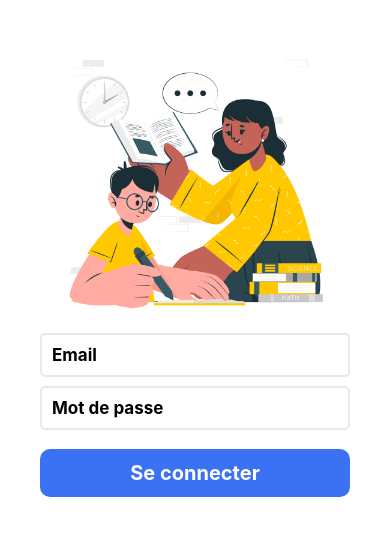
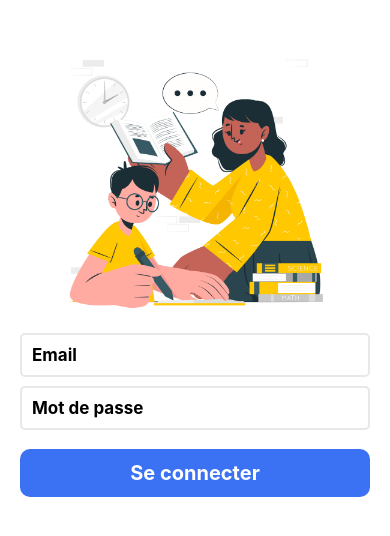
Before and after one commit to rachidamrani/educatif-info, a React Native app: screen / in a window 390 px wide. Shown: the part 152-688 px from the top of the page. Built offline with nearby package versions, Linux system fonts and the light colour scheme.

Commit message:
add stack navigator

```diff
--- a/App.js
+++ b/App.js
@@ -1,14 +1,32 @@
 import { StatusBar } from 'expo-status-bar'
 import { StyleSheet, Text, View } from 'react-native'
 import LoginScreen from './screens/LoginScreen'
+import { NavigationContainer } from '@react-navigation/native'
+import { createNativeStackNavigator } from '@react-navigation/native-stack'
+import WelcomeScreen from './screens/WelcomeScreen'
+
+const Stack = createNativeStackNavigator()
+
+function Navigation() {
+  return (
+    <NavigationContainer>
+      <Stack.Navigator
+        screenOptions={{
+          headerShown: false,
+          contentStyle: {
+            backgroundColor: '#fff',
+          },
+        }}
+      >
+        <Stack.Screen name='LoginScreen' component={LoginScreen} />
+        <Stack.Screen name='WelcomeScreen' component={WelcomeScreen} />
+      </Stack.Navigator>
+    </NavigationContainer>
+  )
+}
 
 export default function App() {
-  return (
-    <View style={styles.container}>
-      <LoginScreen />
-      <StatusBar style='auto' />
-    </View>
-  )
+  return <Navigation />
 }
 
 const styles = StyleSheet.create({
```
